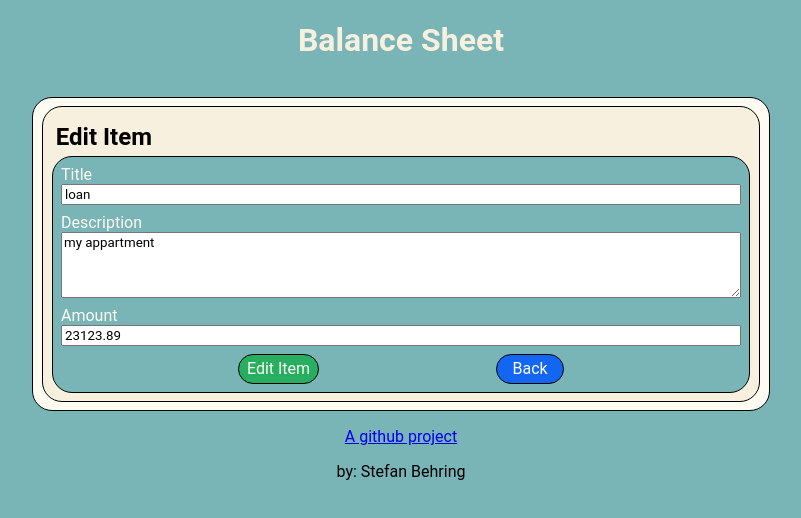
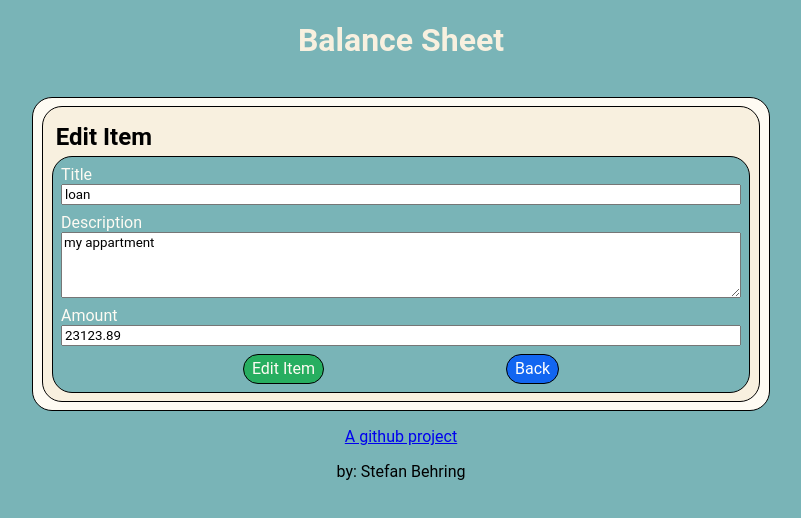
Before and after one commit to StefanBehring/React-BalanceSheet, a React (Create React App) app: page /edit/1 in a window 1280 px wide. Shown: the top 518 px of the page, without its empty margins (239-1040 px from the left). Built offline with nearby package versions, Linux system fonts and the light colour scheme.

Commit message:
Edit BackButton width to fit-content

```diff
--- a/src/Forms/Utility/BackButton/BackButton.tsx
+++ b/src/Forms/Utility/BackButton/BackButton.tsx
@@ -15,7 +15,7 @@ const StyledLink = styled(Link)`
   text-align: center;
   text-decoration: none;
   transition: all 0.3s ease-in;
-  width: 50px;
+  width: fit-content;
 
   &:hover {
     background-color: #0d47a1;
```
